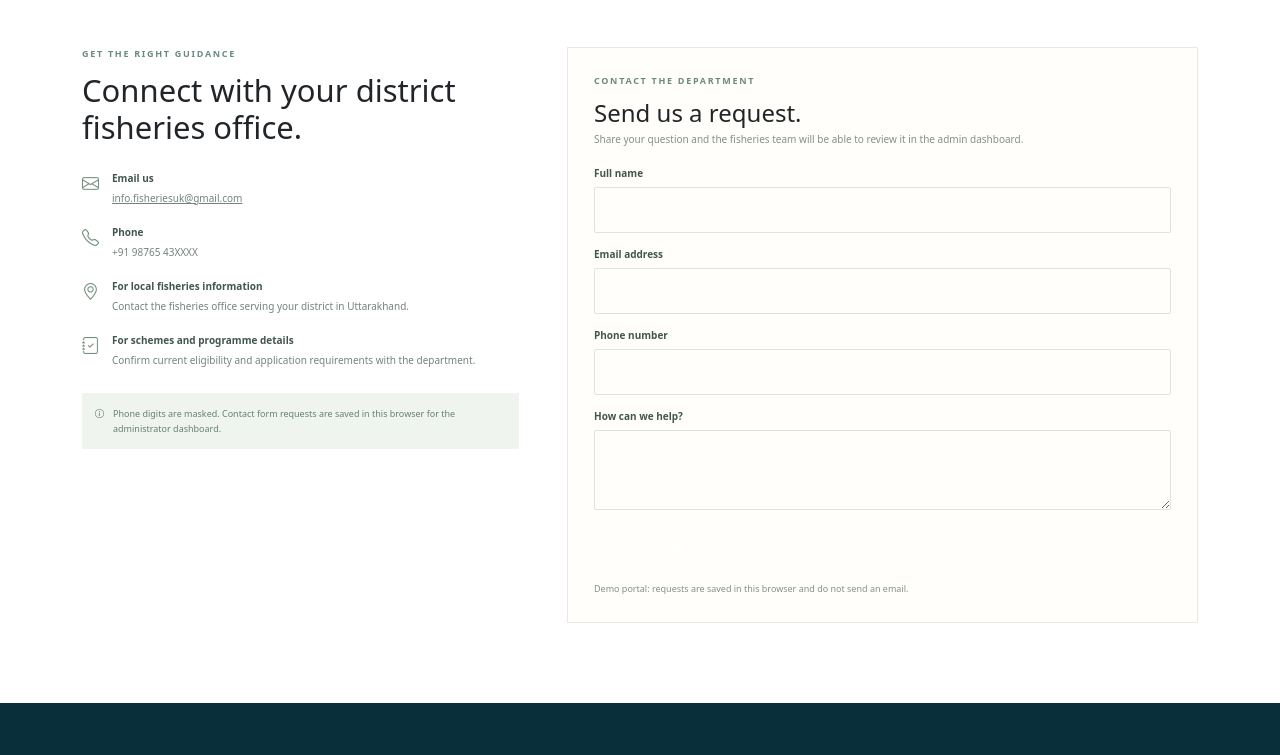
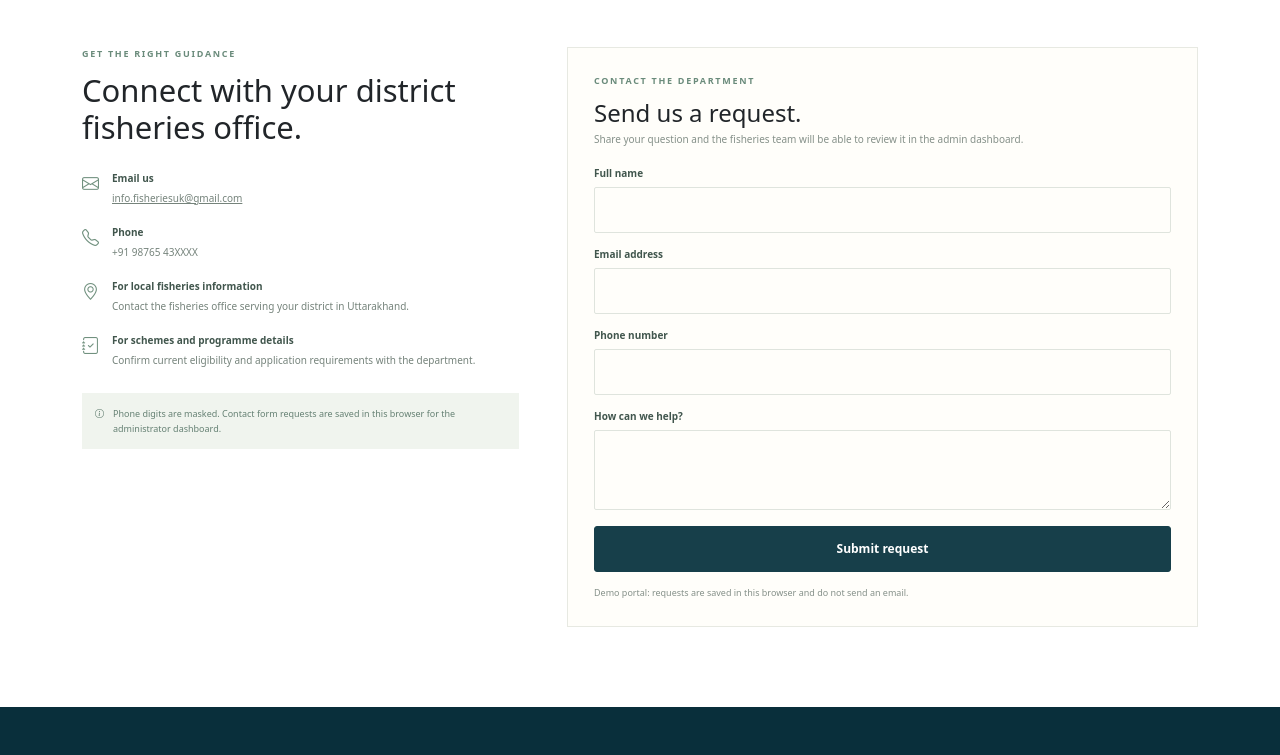
Before and after one commit to VAIBHAVTOMAR321/Department-Of-Fisheries, a React (Vite) app: page /fisheriesukportal/contact in a window 1280 px wide. Shown: the part 456-1211 px from the top of the page. Built offline with nearby package versions, Linux system fonts and the light colour scheme.

Commit message:
new changes added

```diff
--- a/src/pages/home.css
+++ b/src/pages/home.css
@@ -417,11 +417,13 @@ a.product-title{
 .contact-form h2 { margin: 0 0 4px; color: var(--ink); font-family: var(--serif); font-size: 24px; font-weight: 500; }
 .contact-form > p { margin: 0 0 19px; color: #859089; font-size: 10px; }
 .contact-form textarea { resize: vertical; }
-.contact-request-form { display: grid; gap: 14px; }
-.contact-request-form label { display: grid; gap: 6px; color: #41564d; font-size: 10px; font-weight: 600; }
-.contact-request-form .form-control { font-size: 11px; }
-.contact-request-form > button { justify-self: start; }
-.contact-request-form > small { color: #859089; font-size: 9px; }
+.contact-request-form { display: flex; flex-direction: column; align-items: stretch; gap: 14px; }
+.contact-request-form label { display: grid; min-width: 0; gap: 6px; color: #41564d; font-size: 10px; font-weight: 600; }
+.contact-request-form .form-control { width: 100%; font-size: 11px; }
+.contact-request-form > button.btn-dark-green { position: relative; z-index: 1; display: flex; width: 100%; min-height: 46px; align-items: center; justify-content: center; margin: 2px 0 0; border: 1px solid #173f4a; color: #fff; background-color: #173f4a; white-space: normal; }
+.contact-request-form > button.btn-dark-green:hover,
+.contact-request-form > button.btn-dark-green:focus-visible { border-color: #245c53; color: #fff; background-color: #245c53; }
+.contact-request-form > small { display: block; position: relative; color: #859089; font-size: 9px; }
 .contact-submit-success { margin-bottom: 15px; padding: 11px 13px; border: 1px solid #d5ebdf; border-radius: 3px; color: #28644e; background: #eff8f1; font-size: 10px; }
 .footer-order-link { color: #e4eee8; font-size: 11px; font-weight: 600; }
 .footer-order-link:hover { color: #fff; }
```
